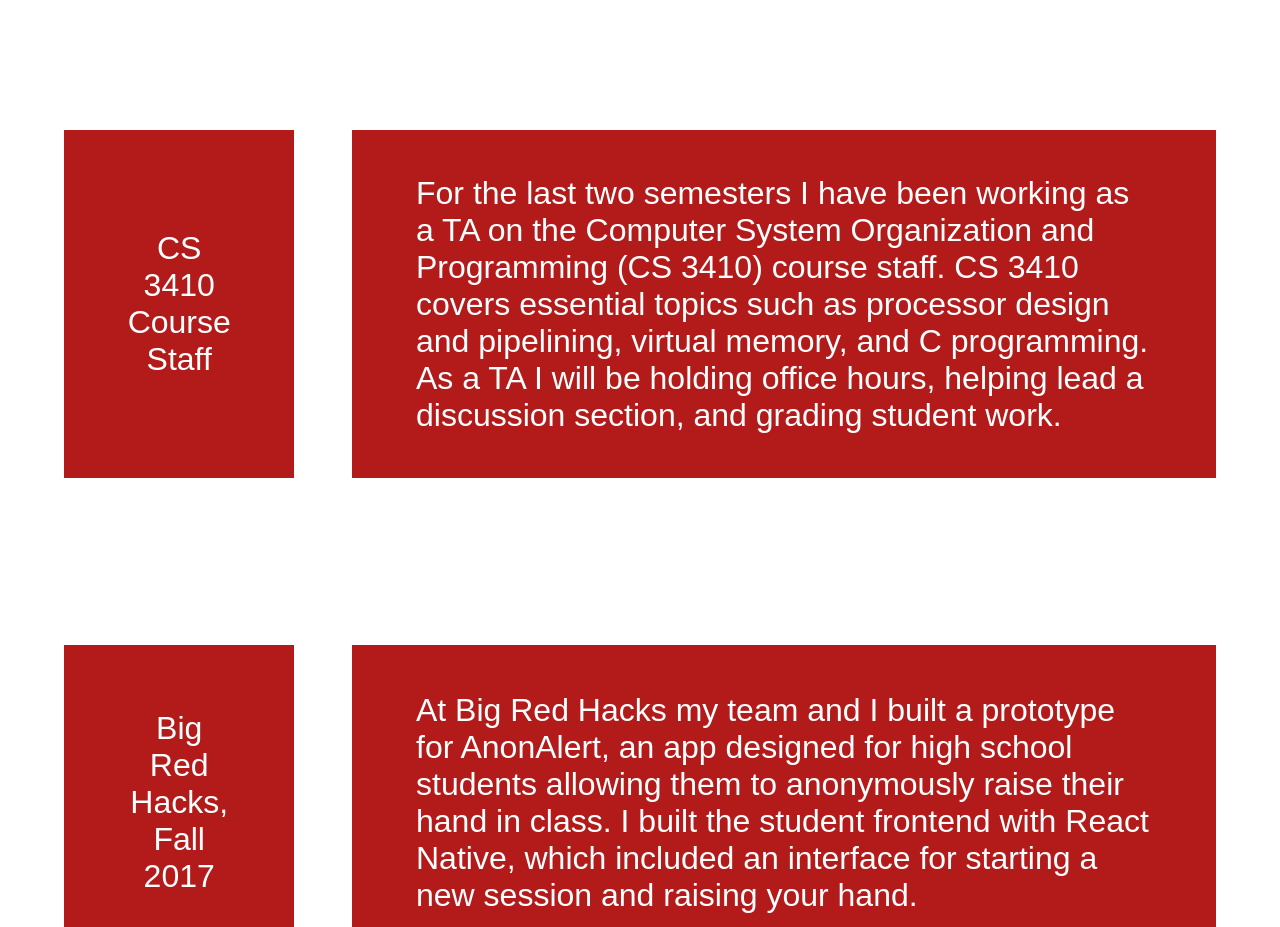
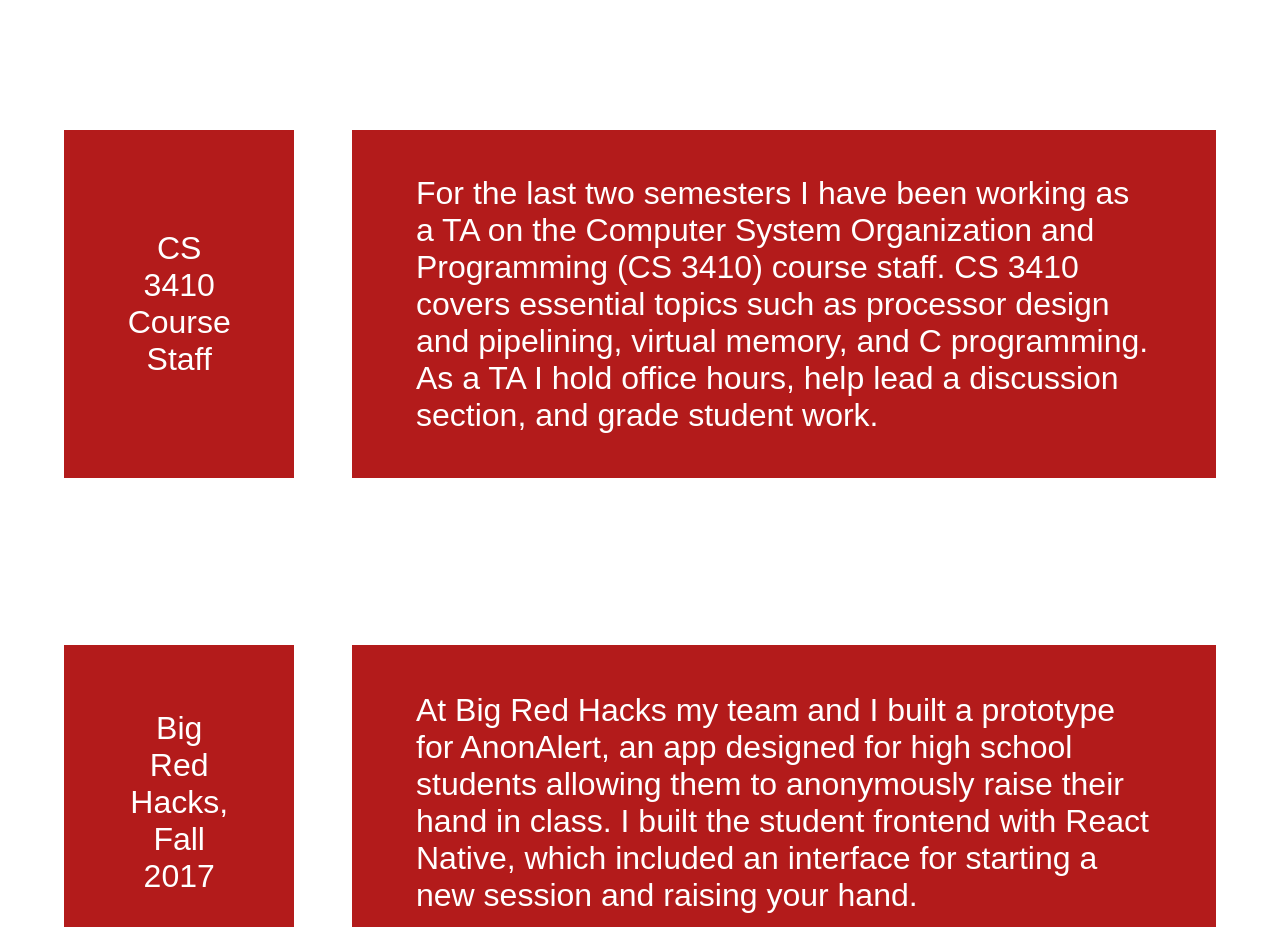
Before and after one commit to alexanderGGreenberg/me, a React (Create React App) app: page / in a window 1280 px wide. Shown: the part 2820-3747 px from the top of the page. Built offline with nearby package versions, Linux system fonts and the light colour scheme.

Commit message:
Currently doing this

```diff
--- a/src/Experience.js
+++ b/src/Experience.js
@@ -33,8 +33,8 @@
               description = 'For the last two semesters I have been working as a TA on the Computer
               System Organization and Programming (CS 3410) course staff.  CS 3410
               covers essential topics such as processor design and pipelining,
-              virtual memory, and C programming. As a TA I will be holding office hours,
-              helping lead a discussion section, and grading student work.'>
+              virtual memory, and C programming. As a TA I hold office hours,
+              help lead a discussion section, and grade student work.'>
             </ExperienceCard>
             <ExperienceCard
               title = 'Big Red Hacks, Fall 2017'
```
